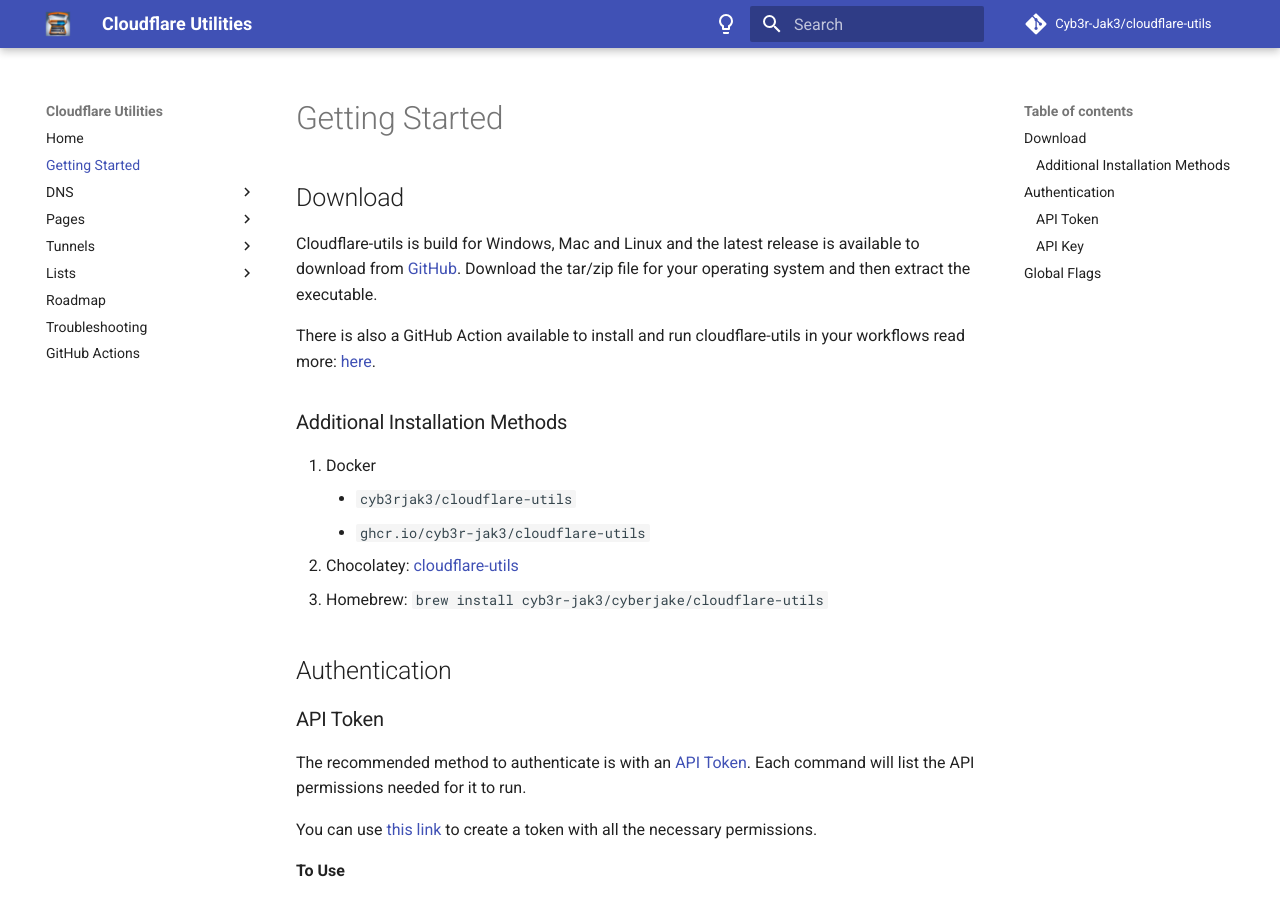
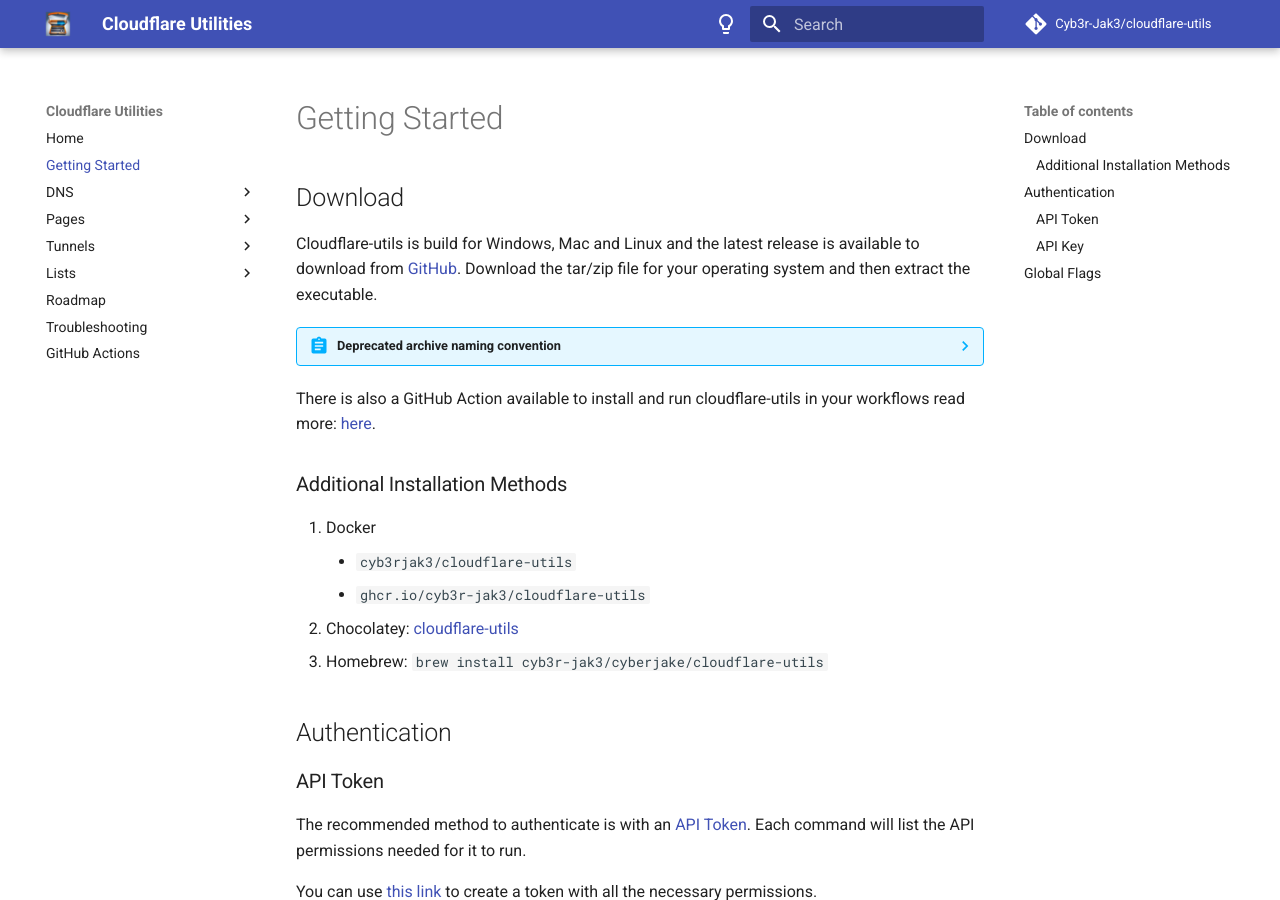
Before and after one commit to Cyb3r-Jak3/cloudflare-utils, an MkDocs documentation site: the page built from documentation/docs/started.md, in a window 1280 px wide and 900 px high. Built offline with MkDocs 1.6.1 and Material for MkDocs 9.7.7, drawn with Linux system fonts in a browser that asks for light colours; comment, search, counter and statistics services are not loaded; part of the change alters nothing that is shown.

Commit message:
Change how archives are named

```diff
--- a/documentation/docs/started.md
+++ b/documentation/docs/started.md
@@ -3,6 +3,10 @@
 ## Download
 
 Cloudflare-utils is build for Windows, Mac and Linux and the latest release is available to download from [GitHub](https://github.com/Cyb3r-Jak3/cloudflare-utils/releases/latest). Download the tar/zip file for your operating system and then extract the executable.
+
+??? abstract "Deprecated archive naming convention"
+    The archive downloads previously had the version number in the name, for example `cloudflare-utils_1.2.3_windows_amd64.zip`. This has been deprecated and the new naming convention is just `cloudflare-utils_windows_amd64.zip`.
+    The old naming convention will be removed in v2.0.0.
 
 There is also a GitHub Action available to install and run cloudflare-utils in your workflows read more: [here](./github-actions.md).
 
```
Also changed, not shown: .goreleaser.yml.
